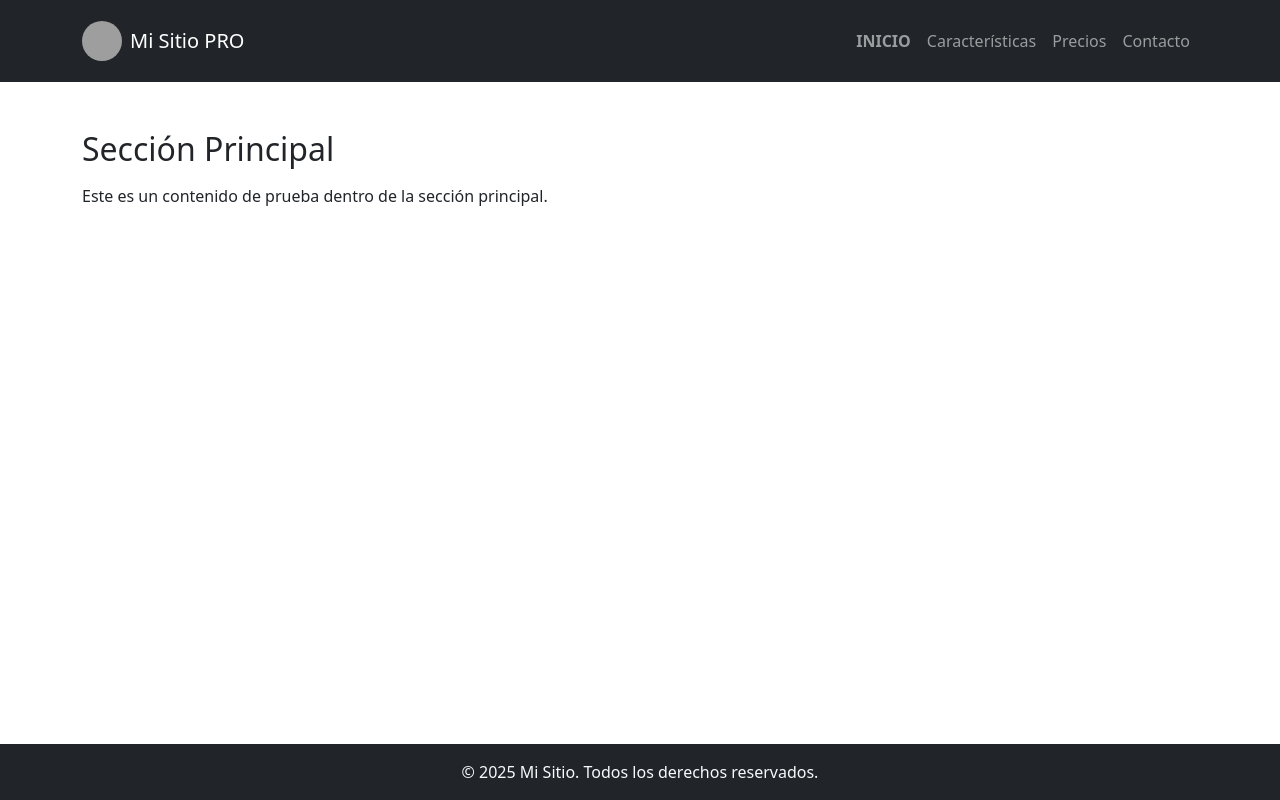
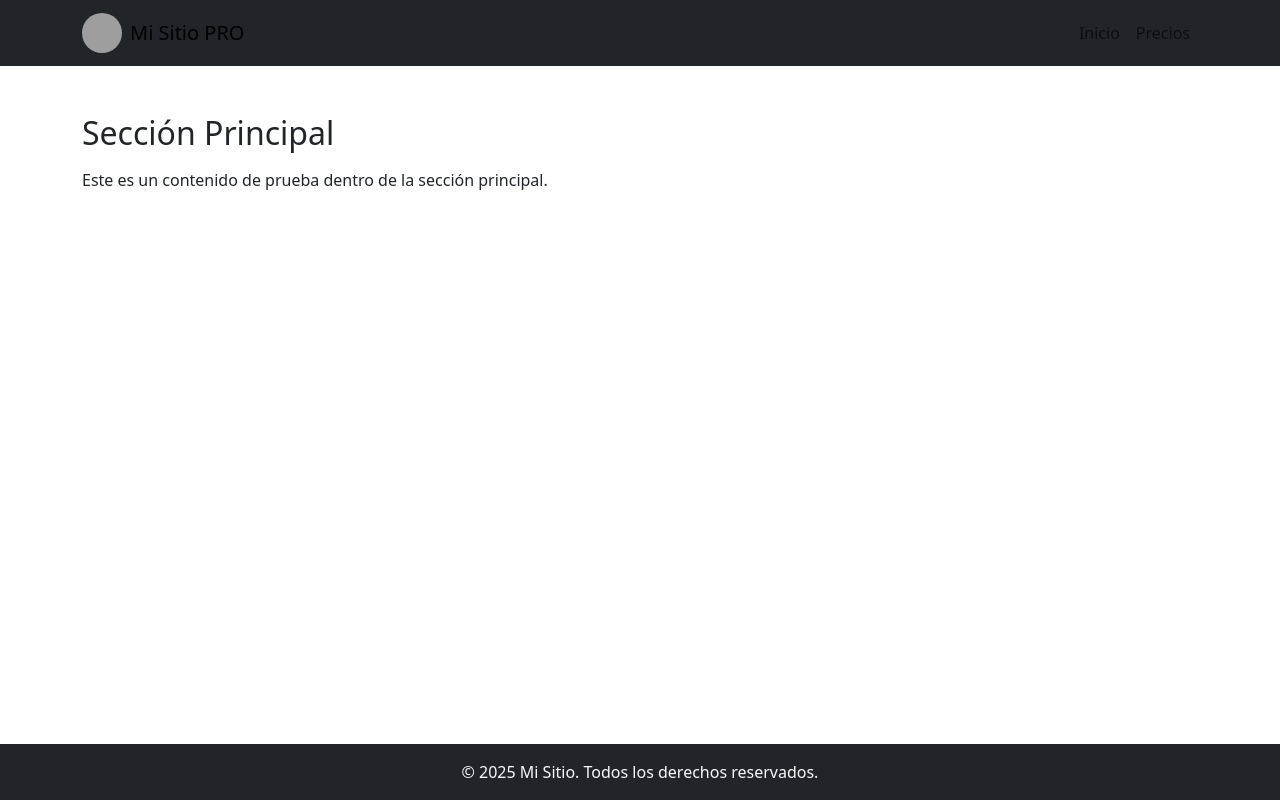
Before and after one commit to joaquin-fuentes-dev/git-y-github, a React (Vite) app: page / in a window 1280 px wide. Built offline with nearby package versions, Linux system fonts and the light colour scheme; grey boxes are pictures that could not be loaded.

Commit message:
feat: actualizar navbar dev

```diff
--- a/src/components/Header.jsx
+++ b/src/components/Header.jsx
@@ -2,7 +2,7 @@ import { Container, Navbar, Nav } from "react-bootstrap";
 
 export default function Header() {
   return (
-    <Navbar bg="dark" variant="dark" expand="lg" className="py-3">
+    <Navbar bg="dark" variant="light" className="py-2">
       <Container>
         <Navbar.Brand href="#home" className="d-flex align-items-center gap-2">
           <img
@@ -16,12 +16,8 @@ export default function Header() {
         <Navbar.Toggle aria-controls="basic-navbar-nav" />
         <Navbar.Collapse id="basic-navbar-nav">
           <Nav className="ms-auto">
-            <Nav.Link href="#home" className="fw-bold text-uppercase">
-              Inicio
-            </Nav.Link>
-            <Nav.Link href="#features">Características</Nav.Link>
-            <Nav.Link href="#pricing">Precios</Nav.Link>
-            <Nav.Link href="#contact">Contacto</Nav.Link>
+            <Nav.Link>Inicio</Nav.Link>
+            <Nav.Link>Precios</Nav.Link>
           </Nav>
         </Navbar.Collapse>
       </Container>
```
